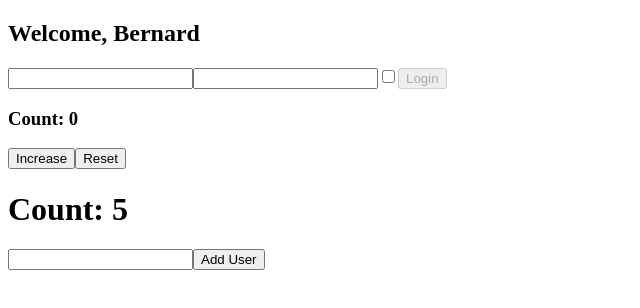
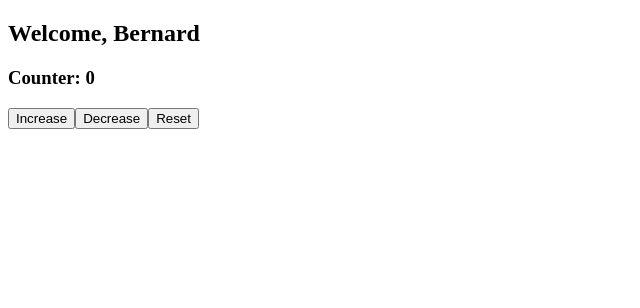
Before and after one commit to hawkydawky/react-exercises, a React (Create React App) app: page /counter in a window 1280 px wide. Shown: the top 308 px of the page, without its empty margins (0-640 px from the left). Built offline with nearby package versions, Linux system fonts and the light colour scheme.

Commit message:
custom-hooks-01

```diff
--- a/src/App.js
+++ b/src/App.js
@@ -1,19 +1,12 @@
 import React from "react";
 import { Welcome } from "./Welcome";
-import { Login } from "./Login";
-import { ClickCounter } from "./ClickCounter";
 import { Counter } from "./Counter";
-import { Githubuser } from "./GithubUser";
-import { GithubUserList } from "./GithubUserList";
 
 export function App() {
     return (
       <div>
         <Welcome name="Bernard" />
-        <Login />
-        <ClickCounter onCounterChange={(count) => console.log(`Counter equals to ${count}`)}/>
         <Counter />
-        <GithubUserList />
       </div>
     );
 }
--- a/src/ClickCounter.js
+++ /dev/null
@@ -1,25 +0,0 @@
-import React, { useEffect, useState } from "react";
-
-export function ClickCounter({ initialValue = 0, onCounterChange }) {
-    const [count, setCount] = useState(initialValue);
-
-    useEffect(() => {
-        onCounterChange(count)
-    }, [count])
-
-    function counter() {
-        setCount(current => current + 1);
-    }
-
-    function reset() {
-        setCount(initialValue);
-    }
-
-    return (
-        <div>
-            <h3>Count: {count}</h3>
-            <button onClick={counter}>Increase</button>
-            <button onClick={reset}>Reset</button>
-        </div>
-    )
-}
--- a/src/Counter.js
+++ b/src/Counter.js
@@ -1,16 +1,14 @@
-import React, { useState, useEffect } from "react";
+import { useCounter } from "./useCounter";
 
-export function Counter() {
-  const [count, setCount] = useState(0);
-  const timer = 1000;
+export function Counter({ initialValue = 0 }) {
+    const {counter, onIncrement, onDecrement, onReset} = useCounter();
 
-  useEffect(() => {
-    const interval = setInterval(() => {
-      setCount((count) => count + 1);
-    }, timer);
-
-    return () => clearInterval(interval);
-  }, []);
-
-  return <h1>Count: {count}</h1>;
+    return (
+        <div>
+            <h3>Counter: {counter}</h3>
+            <button onClick={onIncrement}>Increase</button>
+            <button onClick={onDecrement}>Decrease</button>
+            <button onClick={onReset}>Reset</button>
+        </div>
+    )
 }
--- a/src/GithubUser.js
+++ /dev/null
@@ -1,24 +0,0 @@
-import { useEffect, useState } from "react"
-
-export function Githubuser({ username }) {
-
-    const [data, setData] = useState(null)
-
-    useEffect(() => {
-        fetch(`https://api.github.com/users/${username}`)
-            .then(response => {
-                return response.json()
-            })
-            .then(json => {
-                setData(json)
-            })
-    }, [username])
-
-    return (
-        <div>
-            {data && <h2>{data.login}</h2> }
-            {data && <a href={data.html_url}>{data.html_url}</a> }
-            {data && <p>Public repo count: {data.public_repos}</p>}
-        </div>
-    )
-}
--- a/src/GithubUserList.js
+++ /dev/null
@@ -1,25 +0,0 @@
-import { useEffect, useState } from "react"
-import { Githubuser } from "./GithubUser";
-
-export function GithubUserList () {
-    const [usersArr, setUsers] = useState([]);
-    const [inputValue, setInputValue] = useState("");
-
-    function handleAddUser() {
-        setUsers([...usersArr, inputValue]);
-        setInputValue("");
-    }
-
-        function handleInputChange(event) {
-            setInputValue(event.target.value);
-        }
-
-
-    return (
-        <div>
-            <input type="text" onChange={handleInputChange} value={inputValue}/>
-            <button onClick={handleAddUser}>Add User</button>
-            <ul>{usersArr.map((user, index) => <li key={index}><Githubuser username={user}/></li> )}</ul>
-        </div>
-    )
-}
--- a/src/Login.js
+++ /dev/null
@@ -1,27 +0,0 @@
-import React, { useState } from "react";
-
-export function Login() {
-  const [loginData, setLoginData] = useState({
-    username: "",
-    password: "",
-    checkbox: false,
-  });
-
-  function handleInputChange(event) {
-    setLoginData((data) => {
-      return {
-        ...data,
-        [event.target.name]: event.target.type === "checkbox" ? event.target.checked : event.target.value,
-      };
-    });
-  }
-
-  return (
-    <div>
-      <input type="text" name="username" value={loginData.username} onChange={handleInputChange} />
-      <input type="password" name="password" value={loginData.password} onChange={handleInputChange} />
-      <input type="checkbox" name="checkbox" checked={loginData.checkbox} onChange={handleInputChange} />
-      <button disabled={!(loginData.username && loginData.password)}>Login</button>
-    </div>
-  );
-}
--- /dev/null
+++ b/src/useCounter.js
@@ -0,0 +1,24 @@
+import { useState } from "react";
+
+export function useCounter(initialValue = 0) {
+    const [counter, setCounter] = useState(initialValue);
+
+    function handleIncrement () {
+        setCounter(current => current+1)
+    }
+
+    function handleDecrement() {
+        setCounter(current => current-1)
+    }
+
+    function handleReset() {
+        setCounter(initialValue)
+    }
+
+    return {
+        counter: counter,
+        onIncrement: handleIncrement,
+        onDecrement: handleDecrement,
+        onReset: handleReset,
+    }
+}
```
Also changed, not shown: src/Age.js (deleted, +0 -11 lines), src/Container.js (deleted, +0 -16 lines).
